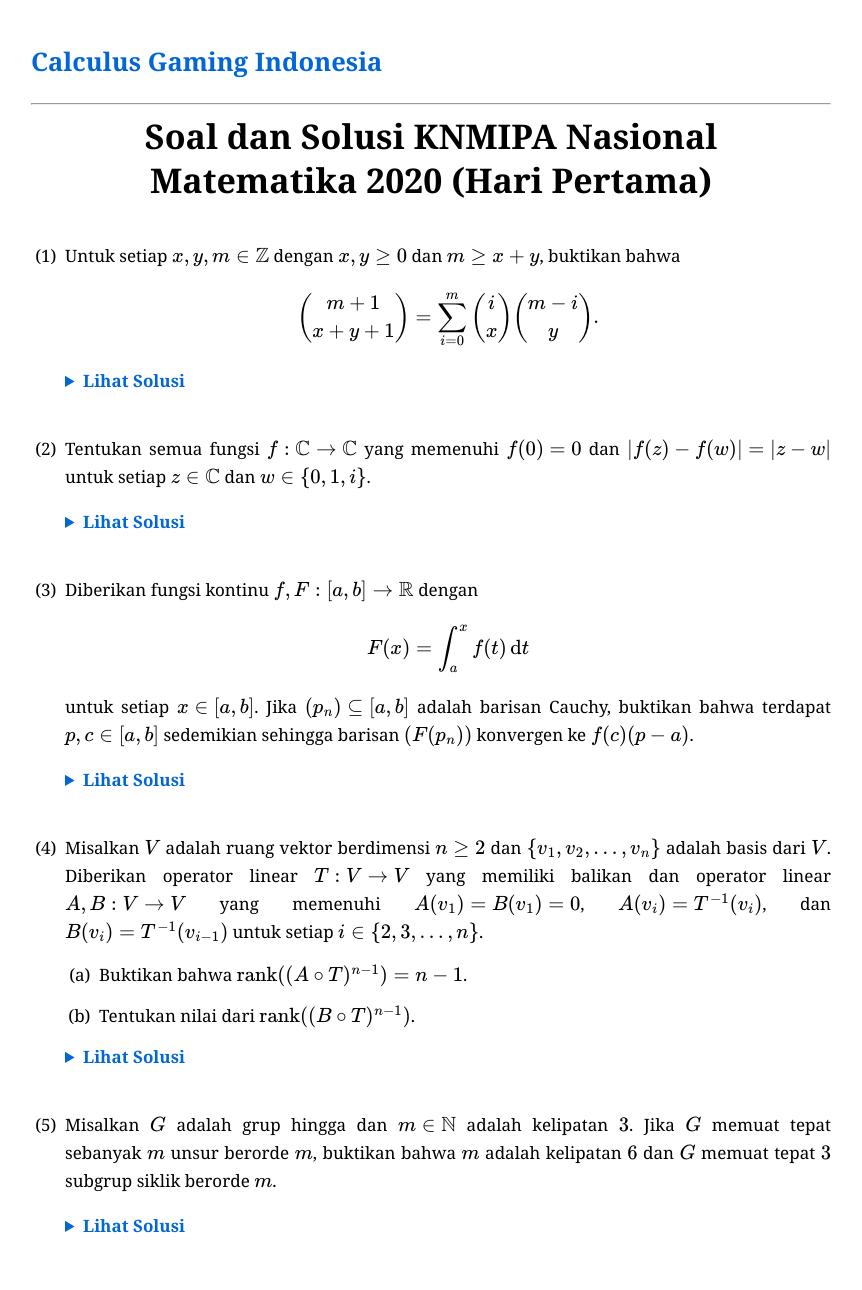
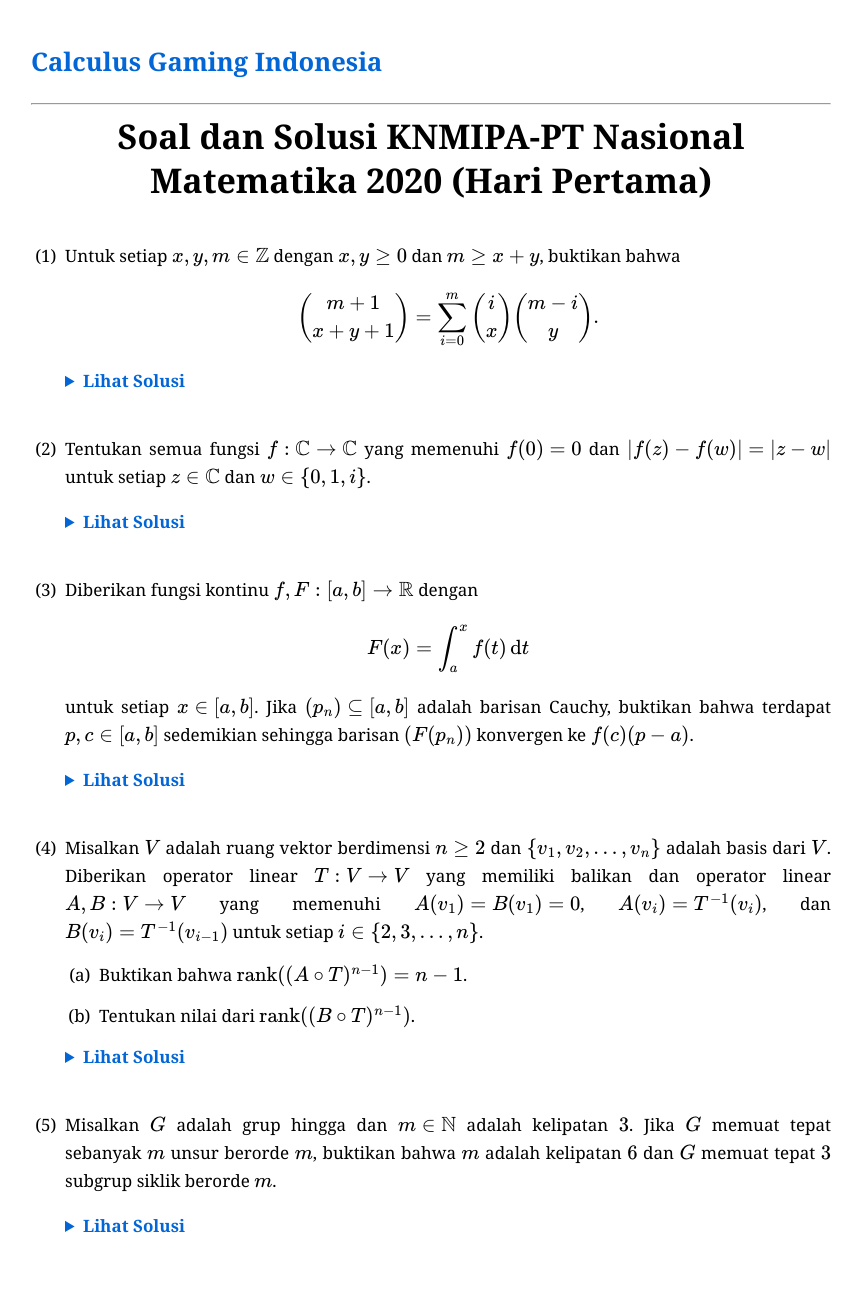
Before and after one commit to calculusgamingindonesia/calculusgamingindonesia.github.io, a Jekyll site: the page built from _posts/2026-07-01-knmipa-pt-nas-mat-20-1.md, in a window 1280 px wide. Shown: the whole page, without its empty margins (209-1071 px from the left). Built offline with Jekyll 4.4.1, drawn with Linux system fonts in a browser that asks for light colours; some web fonts are replaced.

Commit message:
Update and rename 2026-07-01-knmipa-nas-mat-20-1.md to 2026-07-01-knmipa-pt-nas-mat-20-1.md

```diff
--- a/_posts/2026-07-01-knmipa-nas-mat-20-1.md
+++ b/_posts/2026-07-01-knmipa-pt-nas-mat-20-1.md
@@ -1,13 +1,13 @@
 ---
 layout: default
-title: "Soal dan Solusi KNMIPA Nasional Matematika 2020 (Hari Pertama)"
+title: "Soal dan Solusi KNMIPA-PT Nasional Matematika 2020 (Hari Pertama)"
 date: 2026-07-01
 category: soaldansolusi
 urutan: 107
 ---
 
 <div style="text-align: center; margin-bottom: 40px;">
-    <h1 style="margin: 0; line-height: 1.3;">Soal dan Solusi KNMIPA Nasional <br> Matematika 2020 (Hari Pertama)</h1>
+    <h1 style="margin: 0; line-height: 1.3;">Soal dan Solusi KNMIPA-PT Nasional <br> Matematika 2020 (Hari Pertama)</h1>
 </div>
 
 1. Untuk setiap $x, y, m\in\mathbb{Z}$ dengan $x, y\geq0$ dan $m\geq x+y$, buktikan bahwa
```
